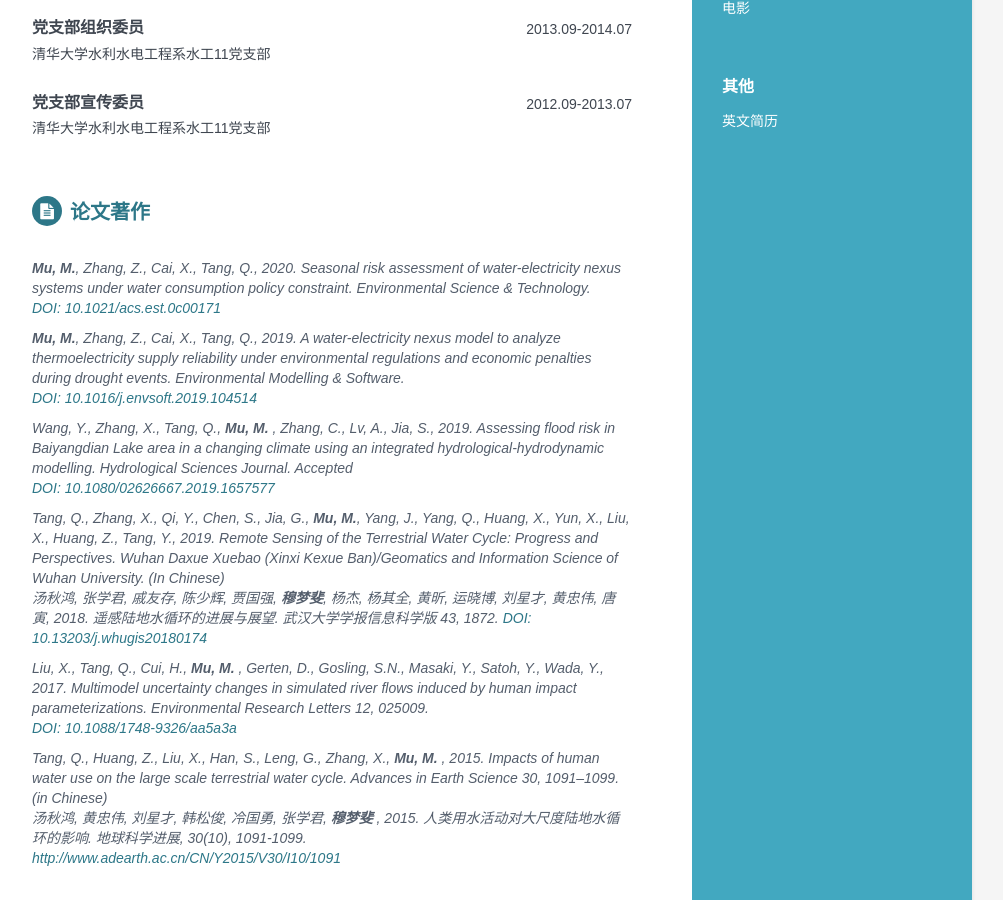
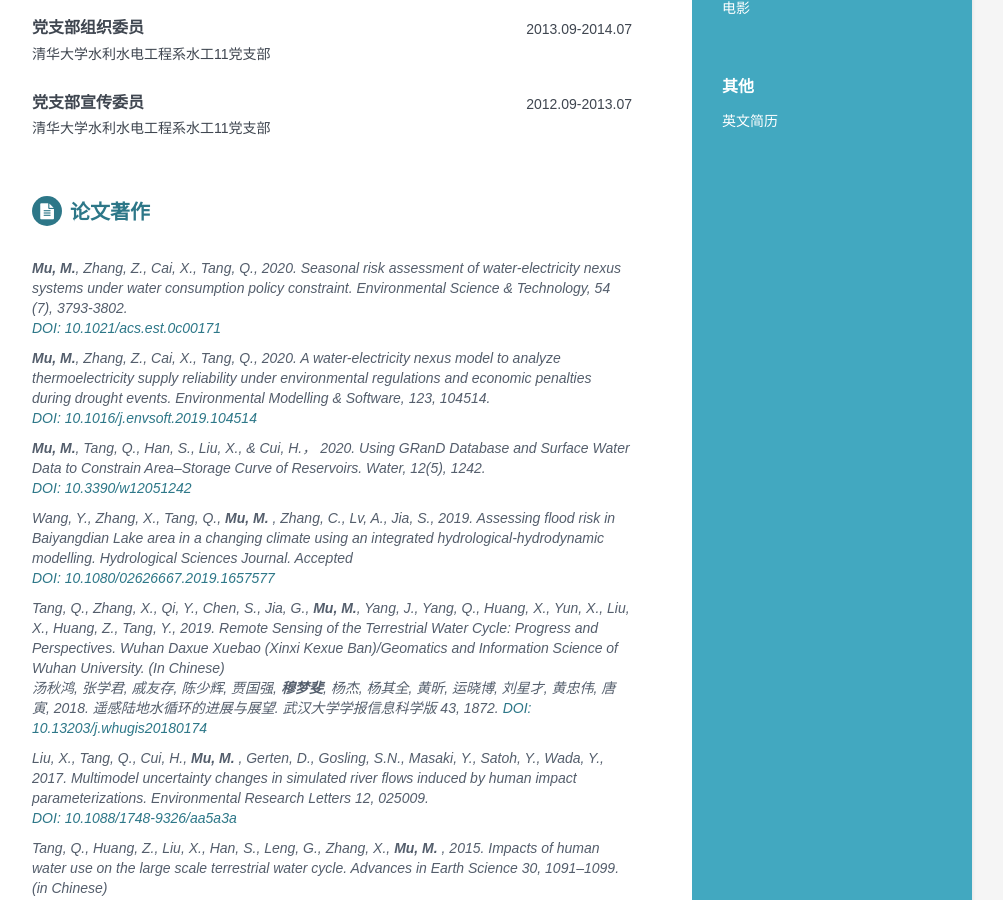
Before and after one commit to mengfeimu/cv-zh, a Jekyll site: the page built from index.html, in a window 1280 px wide and 900 px high, scrolled down 801 px. Shown: the whole window, without its empty margins (168-1171 px from the left). Built offline with Jekyll 4.4.1, drawn with Linux system fonts in a browser that asks for light colours.

Commit message:
Update publications.html

```diff
--- a/_includes/publications.html
+++ b/_includes/publications.html
@@ -15,7 +15,7 @@
   	<div class="publication-authors">
      <b>Mu, M.</b>, Zhang, Z., Cai, X., Tang, Q., 2020.
      Seasonal risk assessment of water-electricity nexus systems under water consumption policy constraint.
-     Environmental Science & Technology.
+     Environmental Science & Technology, 54 (7), 3793-3802.
     <br/>
     <a href="https://doi.org/10.1021/acs.est.0c00171"
        target="_blank"
@@ -28,13 +28,29 @@
   <p>
   <div class="item">
   	<div class="publication-authors">
-     <b>Mu, M.</b>, Zhang, Z., Cai, X., Tang, Q., 2019.
-     A water-electricity nexus model to analyze thermoelectricity supply reliability under environmental regulations and economic penalties during drought events. Environmental Modelling & Software.
+     <b>Mu, M.</b>, Zhang, Z., Cai, X., Tang, Q., 2020.
+     A water-electricity nexus model to analyze thermoelectricity supply reliability under environmental regulations and economic penalties during drought events.
+     Environmental Modelling & Software, 123, 104514.
     <br/>
     <a href="https://doi.org/10.1016/j.envsoft.2019.104514 "
        target="_blank"
        title="doi link">
        DOI: 10.1016/j.envsoft.2019.104514
+       </a></div>
+  </p>
+
+
+    <p>
+  <div class="item">
+  	<div class="publication-authors">
+     <b>Mu, M.</b>, Tang, Q., Han, S., Liu, X., & Cui, H.， 2020.
+     Using GRanD Database and Surface Water Data to Constrain Area–Storage Curve of Reservoirs.
+     Water, 12(5), 1242.
+    <br/>
+    <a href="https://doi.org/10.3390/w12051242 "
+       target="_blank"
+       title="doi link">
+       DOI: 10.3390/w12051242
        </a></div>
   </p>
 
```
